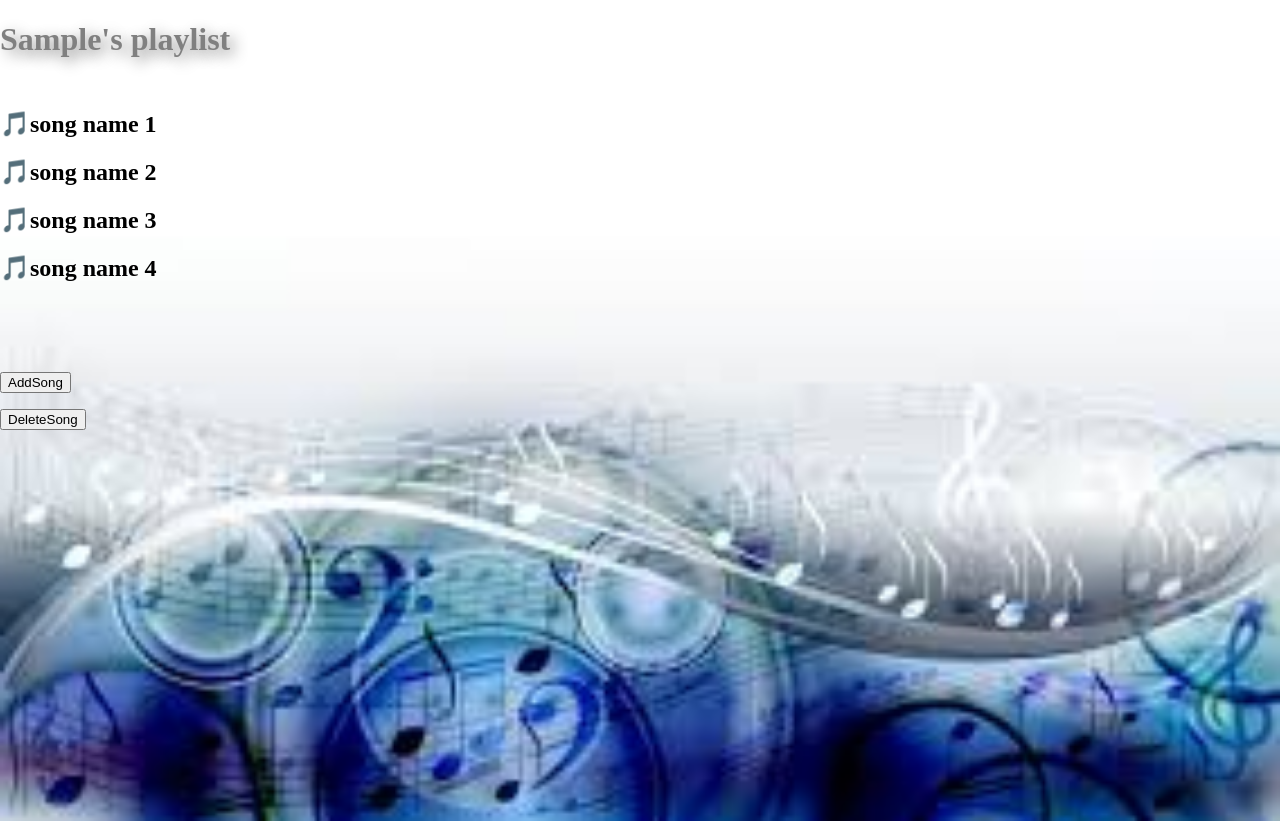
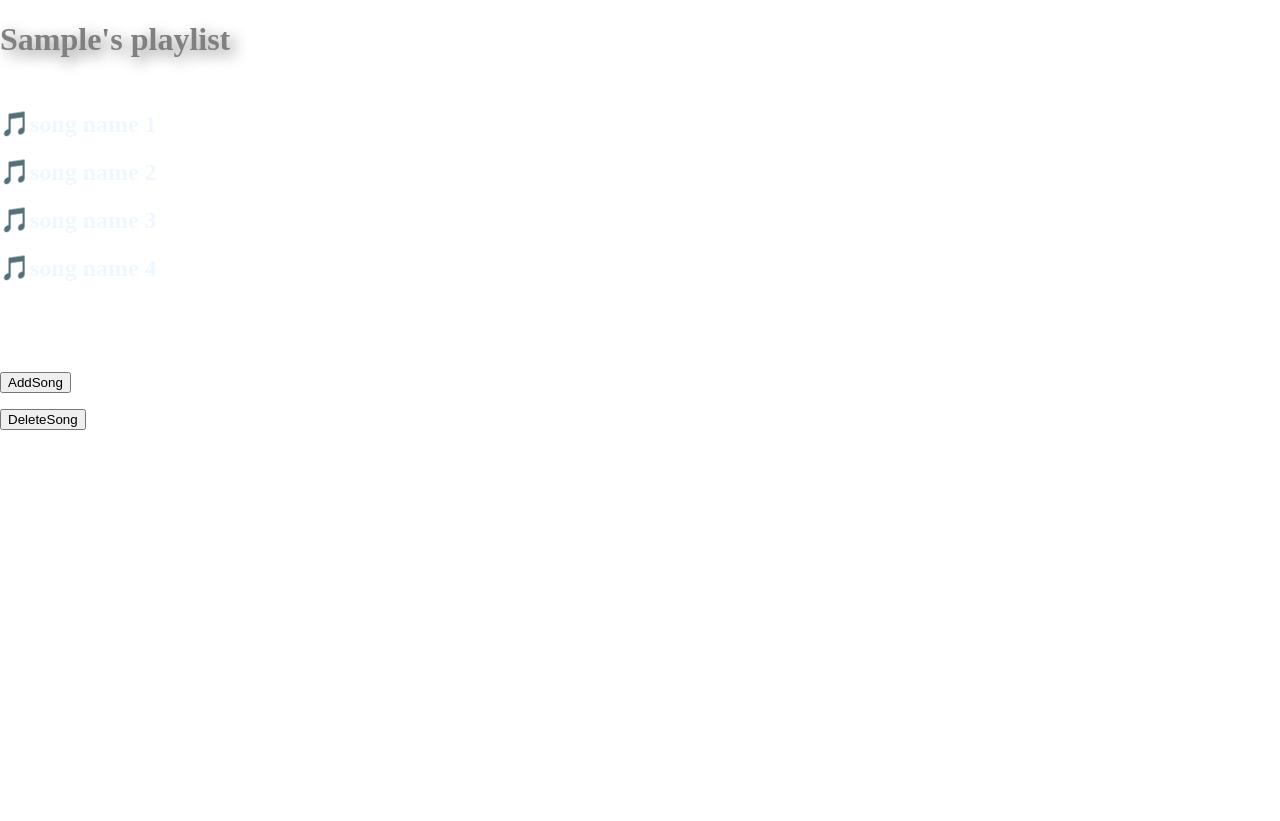
Before and after one commit to batyashitrit/playList, a React (Create React App) app: page / in a window 1280 px wide. Both pictures are taken after typing "Sample", "Sample" into the empty fields and a click on the button "get in". After the commit the page ends 800 px from the top, so only its background shows below. Built offline with nearby package versions, Linux system fonts and the light colour scheme.

Commit message:
add start screen

```diff
--- a/src/App.css
+++ b/src/App.css
@@ -44,6 +44,7 @@
 .list{
 position: relative;
 top: 30px;
+color: aliceblue;
 }
 .form{
   justify-content: center;
--- a/src/Layout.js
+++ b/src/Layout.js
@@ -5,7 +5,7 @@ import { useState } from "react";
 import { songList } from "./options";
 import { DeleteSong } from "./component/DeleteSong";
 import { AddSong } from "./component/AdSong";
-import background from "./images.jfif";
+import background from "./pic2.jpg";
 import Header from "./component/Header";
 
 export default function Layout(props) {
@@ -15,7 +15,7 @@ export default function Layout(props) {
 
   return (
     <>
-      <img src={background} className="background" />
+      {/* <img src={background} className="background" /> */}
       <Header username={props.username}></Header>
       <List
         setN={setName}
```
Also changed, not shown: src/pic2.jpg (added).
